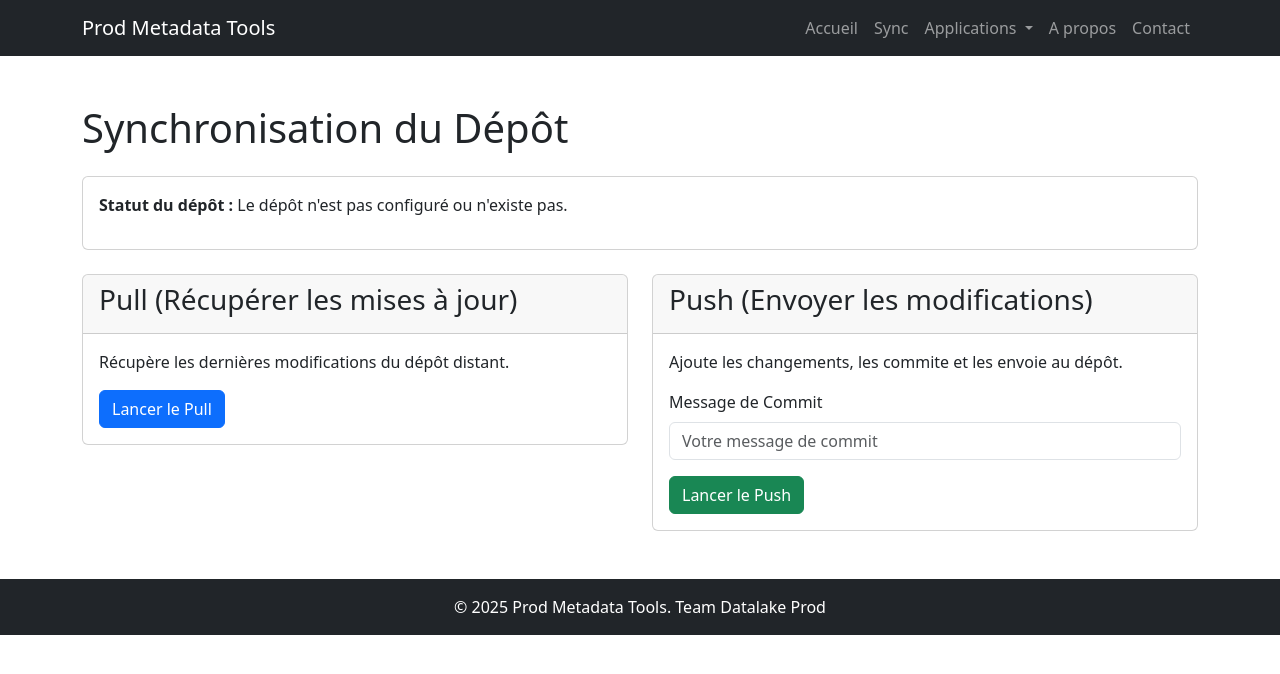
After one commit to drfred1981/home-k8s-metadata, a Flask app: page /sync in a window 1280 px wide. The commit adds this page. Shown: the top 674 px of the page. Run offline with Flask 3, Linux system fonts and the light colour scheme; parts of the project's set-up code (start-up, migrations or seed data) failed here and were passed over.

Commit message:
add sync with git

```diff
--- a/app/app.py
+++ b/app/app.py
@@ -16,7 +16,7 @@ from routes.apps.applications import applications_bp
 from routes.apps.components import components_bp
 from routes.apps.substitutes import substitutes_bp
 from routes.apps.ingress_annotations import ingress_annotations_bp
-
+from routes.sync import sync_bp
 def create_app():
     """
     Fonction de fabrique pour créer et configurer l'application Flask.
@@ -30,7 +30,31 @@ def create_app():
     app.register_blueprint(applications_bp, url_prefix='/apps')
     app.register_blueprint(components_bp, url_prefix='/apps')
     app.register_blueprint(substitutes_bp, url_prefix='/apps')
+    app.register_blueprint(sync_bp, url_prefix='/')
     app.register_blueprint(ingress_annotations_bp, url_prefix='/apps')
+    """
+    Vérifie si le dépôt existe et le clone si ce n'est pas le cas.
+    Utilise les variables d'environnement REPO_URL et REPO_PATH.
+    """
+    repo_url = os.environ.get('REPO_URL')
+    repo_path = os.environ.get('REPO_PATH')
+    if not repo_url or not repo_path:
+        print("Les variables d'environnement REPO_URL ou REPO_PATH ne sont pas définies.")
+        return
+
+    # Vérifie si le chemin d'accès existe déjà
+    if os.path.exists(repo_path):
+        print(f"Le dépôt existe déjà à l'emplacement {repo_path}")
+    else:
+        print(f"Clonage du dépôt depuis {repo_url} vers {repo_path}")
+        try:
+            # Crée le répertoire parent si nécessaire
+            os.makedirs(os.path.dirname(repo_path), exist_ok=True)
+            # Clone le dépôt
+            git.Repo.clone_from(repo_url, repo_path)
+            print("Clonage réussi.")
+        except git.GitCommandError as e:
+            print(f"Erreur lors du clonage du dépôt : {e}")
 
     @app.route('/')
     def index():
--- a/app/config.yaml
+++ b/app/config.yaml
@@ -1,5 +1,5 @@
 data_paths:
-  components: ../metadatas/components.yaml
-  substitutes: ../metadatas/substitutes.yaml
-  ingress_annotations: "../metadatas/ingress_annotations.yaml"
-  applications_root: "../metadatas/apps/"
+  components: metadatas/components.yaml
+  substitutes: metadatas/substitutes.yaml
+  ingress_annotations: "metadatas/ingress_annotations.yaml"
+  applications_root: "metadatas/apps/"
--- /dev/null
+++ b/app/routes/sync.py
@@ -0,0 +1,75 @@
+# backend/routes/sync.py
+
+from flask import Blueprint, jsonify, request, render_template
+import os
+import git
+
+sync_bp = Blueprint('sync', __name__)
+
+# Assurez-vous que cette variable correspond à votre variable d'environnement
+REPO_PATH = os.environ.get('REPO_PATH')
+
+def get_repo():
+    """Récupère l'objet git.Repo si le chemin est valide."""
+    if not REPO_PATH or not os.path.exists(REPO_PATH):
+        return None
+    try:
+        return git.Repo(REPO_PATH)
+    except git.InvalidGitRepositoryError:
+        return None
+
+# Route pour la page de l'interface utilisateur
+@sync_bp.route('/sync')
+def sync_page():
+    repo = get_repo()
+    status = "Le dépôt n'est pas configuré ou n'existe pas."
+
+    if repo:
+        try:
+            # Récupère l'état actuel du dépôt
+            head_commit = repo.head.commit.hexsha[:7]
+            status = f"Dépôt prêt. Dernier commit : {head_commit}"
+        except Exception as e:
+            status = f"Erreur lors de la récupération du statut : {e}"
+
+    return render_template('sync.html', status=status)
+
+# API pour l'opération git pull
+@sync_bp.route('/api/git-pull', methods=['POST'])
+def git_pull():
+    repo = get_repo()
+    if not repo:
+        return jsonify({'error': 'Dépôt non trouvé'}), 404
+
+    try:
+        origin = repo.remotes.origin
+        pull_info = origin.pull()
+
+        message = [f"Pull réussi. Révision mise à jour : {info.commit.hexsha[:7]}" for info in pull_info]
+        return jsonify({'message': message})
+    except Exception as e:
+        return jsonify({'error': f"Erreur lors du pull : {e}"}), 500
+
+# API pour l'opération git push
+@sync_bp.route('/api/git-push', methods=['POST'])
+def git_push():
+    repo = get_repo()
+    if not repo:
+        return jsonify({'error': 'Dépôt non trouvé'}), 404
+
+    commit_message = request.json.get('commit_message')
+    if not commit_message:
+        return jsonify({'error': 'Message de commit manquant'}), 400
+
+    try:
+        # Ajoute tous les fichiers modifiés/supprimés
+        repo.git.add(all=True)
+        # Commit des changements
+        repo.index.commit(commit_message)
+        # Push vers l'origine
+        origin = repo.remotes.origin
+        push_info = origin.push()
+
+        return jsonify({'message': 'Push réussi.'})
+    except Exception as e:
+        return jsonify({'error': f"Erreur lors du push : {e}"}), 500
--- a/app/services/apps/applications_service.py
+++ b/app/services/apps/applications_service.py
@@ -2,8 +2,9 @@ import yaml
 import os
 from config import DATA_PATHS
 
+REPO_PATH = os.environ.get('REPO_PATH')
 # Chemin du répertoire racine des applications
-ROOT_PATH = DATA_PATHS.get('applications_root')
+ROOT_PATH = REPO_PATH+"/"+DATA_PATHS.get('applications_root')
 
 def _find_file_path(name, namespace):
     """
--- a/app/services/apps/components_service.py
+++ b/app/services/apps/components_service.py
@@ -2,8 +2,9 @@ import yaml
 import os
 from config import DATA_PATHS
 
-# Chemin du fichier YAML pour les components
-YAML_FILE_PATH = DATA_PATHS.get('components')
+REPO_PATH = os.environ.get('REPO_PATH')
+# Chemin du répertoire racine des applications
+YAML_FILE_PATH = REPO_PATH+"/"+DATA_PATHS.get('components')
 ENTITY_KEY = 'components' # Clé dans la hiérarchie YAML
 
 def load_data():
--- a/app/services/apps/ingress_annotations_service.py
+++ b/app/services/apps/ingress_annotations_service.py
@@ -1,8 +1,9 @@
 import yaml
 from config import DATA_PATHS
 import os
-
-ANNOTATIONS_PATH = DATA_PATHS.get('ingress_annotations')
+REPO_PATH = os.environ.get('REPO_PATH')
+# Chemin du répertoire racine des applications
+ANNOTATIONS_PATH = REPO_PATH+"/"+DATA_PATHS.get('ingress_annotations')
 
 def load_data():
     """
--- a/app/services/apps/substitutes_service.py
+++ b/app/services/apps/substitutes_service.py
@@ -2,7 +2,9 @@ import yaml
 from config import DATA_PATHS
 import os
 
-SUBSTITUTES_PATH = DATA_PATHS.get('substitutes')
+REPO_PATH = os.environ.get('REPO_PATH')
+# Chemin du répertoire racine des applications
+SUBSTITUTES_PATH = REPO_PATH+"/"+DATA_PATHS.get('substitutes')
 
 def load_data():
     """
--- a/app/templates/layout.html
+++ b/app/templates/layout.html
@@ -21,6 +21,9 @@
                     <ul class="navbar-nav ms-auto">
                         <li class="nav-item">
                             <a class="nav-link" href="/">Accueil</a>
+                        </li>
+                        <li class="nav-item">
+                            <a class="nav-link" href="/sync">Sync</a>
                         </li>
                         <li class="nav-item dropdown">
     <a class="nav-link dropdown-toggle" href="#" id="navbarDropdownExigences" role="button" data-bs-toggle="dropdown" aria-expanded="false">
--- /dev/null
+++ b/app/templates/sync.html
@@ -0,0 +1,110 @@
+{% extends "layout.html" %}
+
+{% block title %}Synchronisation Git{% endblock %}
+
+{% block content %}
+<h1 class="mb-4">Synchronisation du Dépôt</h1>
+
+<div class="card mb-4">
+    <div class="card-body">
+        <p><strong>Statut du dépôt :</strong> <span id="repo-status">{{ status }}</span></p>
+    </div>
+</div>
+
+<div class="row">
+    <div class="col-md-6">
+        <div class="card">
+            <div class="card-header">
+                <h3>Pull (Récupérer les mises à jour)</h3>
+            </div>
+            <div class="card-body">
+                <p>Récupère les dernières modifications du dépôt distant.</p>
+                <button id="pull-button" class="btn btn-primary">Lancer le Pull</button>
+            </div>
+        </div>
+    </div>
+    <div class="col-md-6">
+        <div class="card">
+            <div class="card-header">
+                <h3>Push (Envoyer les modifications)</h3>
+            </div>
+            <div class="card-body">
+                <p>Ajoute les changements, les commite et les envoie au dépôt.</p>
+                <div class="mb-3">
+                    <label for="commit-message" class="form-label">Message de Commit</label>
+                    <input type="text" class="form-control" id="commit-message" placeholder="Votre message de commit" required>
+                </div>
+                <button id="push-button" class="btn btn-success">Lancer le Push</button>
+            </div>
+        </div>
+    </div>
+</div>
+
+<div class="mt-4">
+    <div id="sync-feedback" class="alert d-none"></div>
+</div>
+
+{% endblock %}
+
+{% block scripts %}
+<script>
+    document.addEventListener('DOMContentLoaded', () => {
+        const pullButton = document.getElementById('pull-button');
+        const pushButton = document.getElementById('push-button');
+        const commitMessageInput = document.getElementById('commit-message');
+        const feedbackDiv = document.getElementById('sync-feedback');
+
+        const showFeedback = (message, type) => {
+            feedbackDiv.textContent = message;
+            feedbackDiv.className = `alert alert-${type}`;
+            feedbackDiv.classList.remove('d-none');
+            setTimeout(() => {
+                feedbackDiv.classList.add('d-none');
+            }, 5000);
+        };
+
+        pullButton.addEventListener('click', async () => {
+            showFeedback('Lancement du pull...', 'info');
+            try {
+                const response = await fetch('/api/git-pull', {
+                    method: 'POST',
+                    headers: { 'Content-Type': 'application/json' }
+                });
+                const data = await response.json();
+                if (response.ok) {
+                    showFeedback(data.message.join('\n'), 'success');
+                } else {
+                    showFeedback(data.error, 'danger');
+                }
+            } catch (e) {
+                showFeedback('Erreur réseau lors du pull.', 'danger');
+            }
+        });
+
+        pushButton.addEventListener('click', async () => {
+            const commitMessage = commitMessageInput.value;
+            if (!commitMessage) {
+                showFeedback('Veuillez entrer un message de commit.', 'warning');
+                return;
+            }
+
+            showFeedback('Lancement du push...', 'info');
+            try {
+                const response = await fetch('/api/git-push', {
+                    method: 'POST',
+                    headers: { 'Content-Type': 'application/json' },
+                    body: JSON.stringify({ commit_message: commitMessage })
+                });
+                const data = await response.json();
+                if (response.ok) {
+                    showFeedback(data.message, 'success');
+                } else {
+                    showFeedback(data.error, 'danger');
+                }
+            } catch (e) {
+                showFeedback('Erreur réseau lors du push.', 'danger');
+            }
+        });
+    });
+</script>
+{% endblock %}
```
